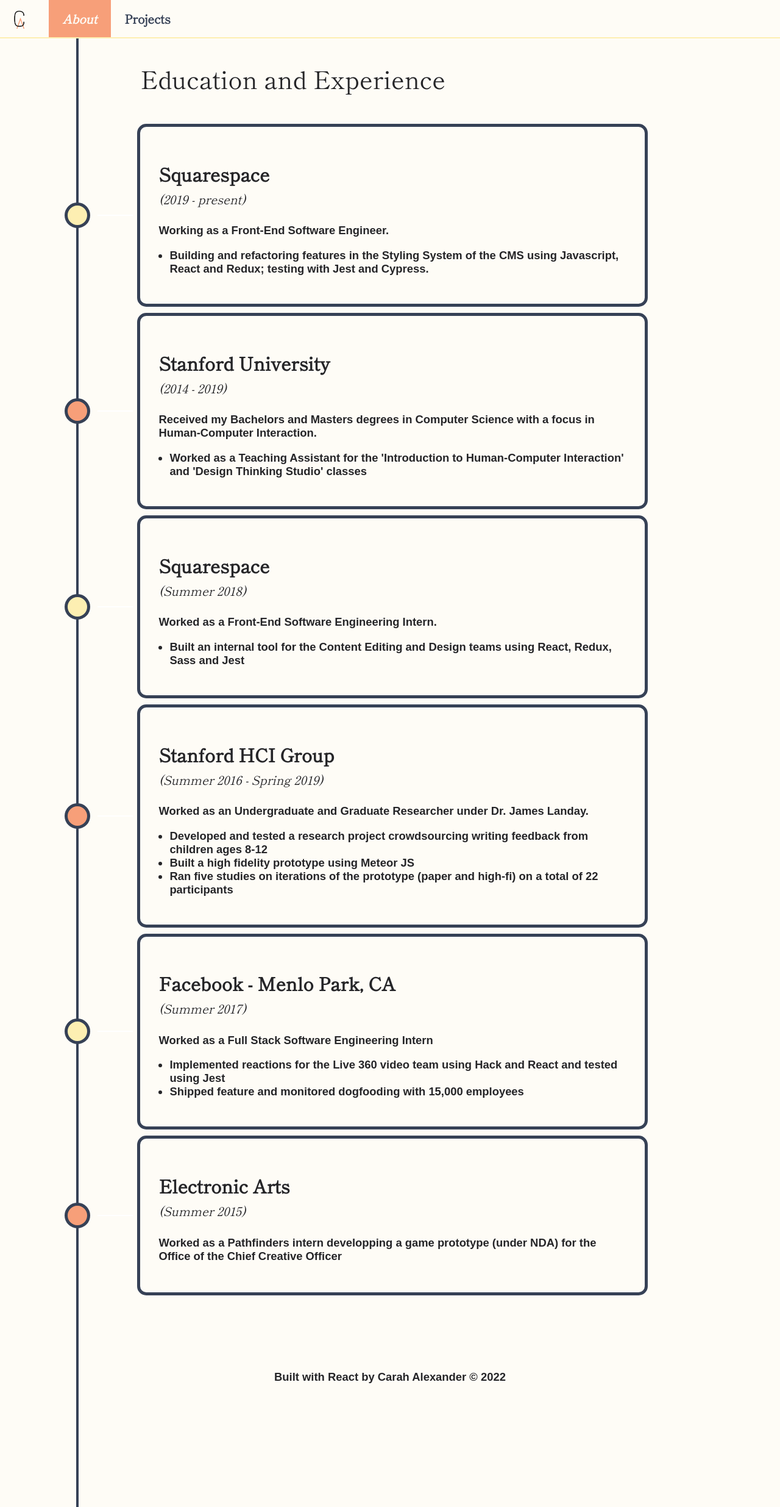
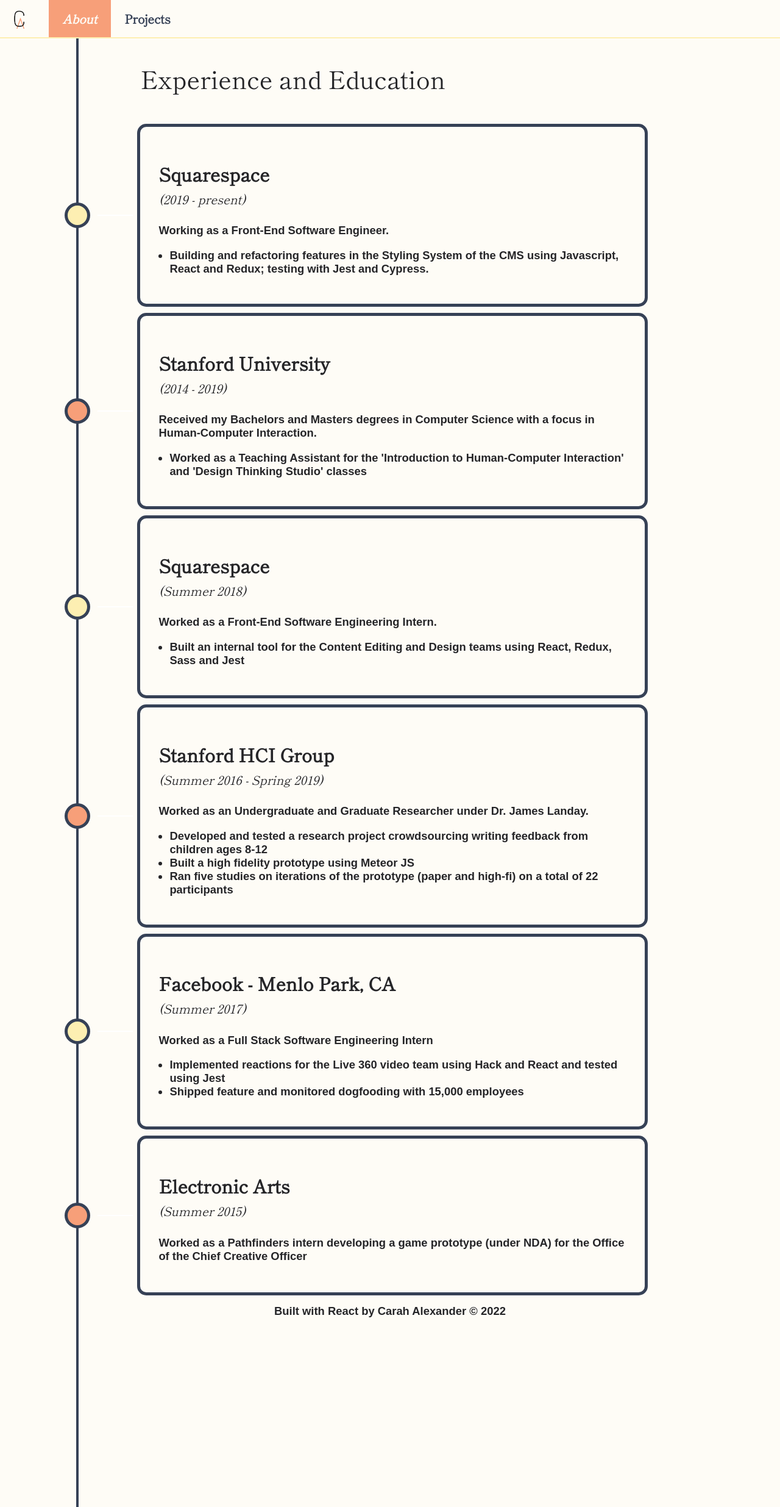
Before and after one commit to 20ghrrdll/20ghrrdll.github.io, a React (Create React App) app: page /about in a window 1280 px wide. Shown: the whole page at 61% size. Built offline with nearby package versions, Linux system fonts and the light colour scheme; a web font is replaced by a local one.

Commit message:
fixed some responsive alignment and updated some text

```diff
--- a/src/App.js
+++ b/src/App.js
@@ -22,7 +22,6 @@
           <Route path="/projects"  element={<Projects />}/>
         </Routes>
       </div>
-      <Footer/>
     </Router>
   );
 }
--- a/src/components/Footer.css
+++ b/src/components/Footer.css
@@ -2,6 +2,7 @@
   position: relative;
   bottom: 0;
   width: 100%;
-  margin-top: 0vh;
+  margin-top: 0;
+  margin-bottom: 10px;
   text-align: center;
 }
--- a/src/pages/About.js
+++ b/src/pages/About.js
@@ -1,4 +1,5 @@
 import React from 'react';
+import Footer from '../components/Footer';
 import TimelineCard from '../components/TimelineCard';
 import './About.css';
 
@@ -49,7 +50,7 @@
   {
     title: "Electronic Arts",
     date: "Summer 2015",
-    description: "Worked as a Pathfinders intern developping a game prototype (under NDA) for the Office of the Chief Creative Officer"
+    description: "Worked as a Pathfinders intern developing a game prototype (under NDA) for the Office of the Chief Creative Officer"
   },
 ];
 
@@ -57,7 +58,7 @@
   return (
     <>
       <div className="heading">
-        <h2>Education and Experience</h2>
+        <h2>Experience and Education</h2>
       </div>
       {experience.map((experienceContent) => {
         return (
@@ -67,6 +68,7 @@
           />
         );
       })}
+      <Footer/>
   </>
   );
 }
--- a/src/pages/Home.css
+++ b/src/pages/Home.css
@@ -2,11 +2,13 @@
   display: grid;
   grid-template-columns: 45% 45%;
   grid-template-rows: auto;
-  gap: 10%;
+  column-gap: 10%;
+  row-gap: 5%;
   align-items: center;
   justify-items: center;
   grid-template-areas:
-  "img intro-container";
+  "img intro-container"
+  "footer footer";
 }
 
 .home-container h1 {
@@ -19,13 +21,18 @@
   color: var(--black);
 }
 
+.home-container .footer {
+  grid-area: footer;
+}
+
 
 @media only screen and (max-width: 700px) {
   .home-container {
     grid-template-columns: 100%;
     grid-template-areas:
     "img"
-    "intro-container";
+    "intro-container"
+    "footer";
   }
 
   .home-container p {
@@ -33,7 +40,6 @@
   }
 
   .home-container h1 {
-    margin-bottom: 0;
     font-size: 2.5rem;
   }
 }
@@ -43,6 +49,7 @@
 }
 
 .intro-container p {
+  text-align: center;
   font-size: 1.5rem;
 }
 
--- a/src/pages/Home.js
+++ b/src/pages/Home.js
@@ -1,5 +1,6 @@
 import React from 'react';
 import mePhoto from '../imgs/CircleHomePhoto.png';
+import Footer from '../components/Footer';
 import "./Home.css"
 
 const Home = () => {
@@ -10,14 +11,15 @@
       </div>
       <div className="intro-container">
         <h1>Hi! I'm Carah</h1>
-        <p>I'm a front-end developer that's passionate about user experience! I like to build things that make life a little easier.</p>
-        <p>If I'm not writing code, I'm hopefully baking, writing, or horseback riding.</p>
+        <p>I'm a software engineer that's passionate about user experience! I like to build things that make life a little easier.</p>
+        <p>If I'm not writing code, I'm hopefully writing, running, or horseback riding.</p>
         <p> Want to drop me a line? Find me below!</p>
         <div className="link-container">
           <a className="social-link" href="https://www.linkedin.com/in/carahalexander/">LinkedIn</a>
           <a className="social-link" href="https://github.com/20ghrrdll">Github</a>
         </div>
       </div>
+      <Footer className="footer"/>
     </div>
   );
 }
--- a/src/pages/Projects.js
+++ b/src/pages/Projects.js
@@ -1,13 +1,17 @@
 import React from 'react';
+import Footer from '../components/Footer';
 import "./Projects.css"
 
 const Projects = () => {
   return (
+    <>
     <div className="projects">
       <h2>Projects</h2>
         <h4>Coming soon! If you want to see my work in progress, check out my</h4>
         <a className="social-link" href="https://github.com/20ghrrdll">Github</a>
     </div>
+    <Footer/>
+    </>
   );
 };
 
```
Also changed, not shown: 1 other file (tests, documents, lock files or other folders).
